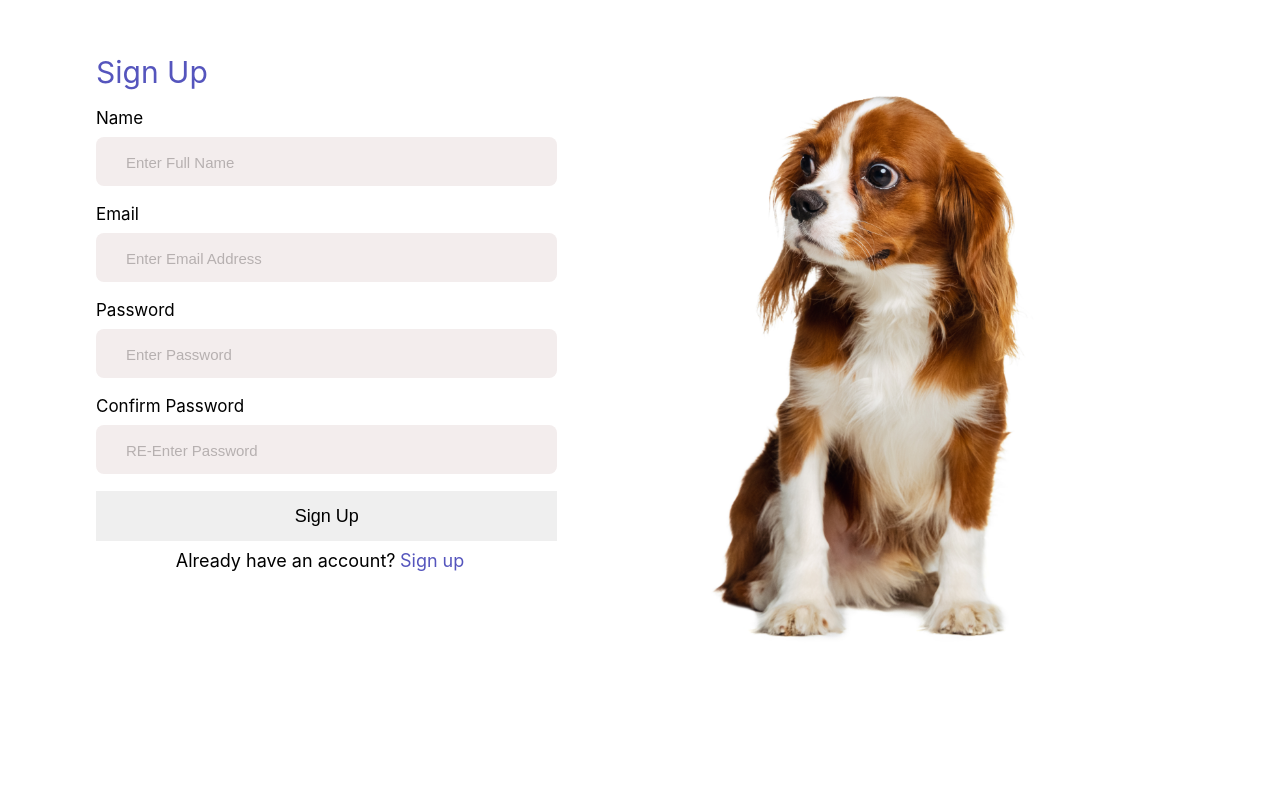
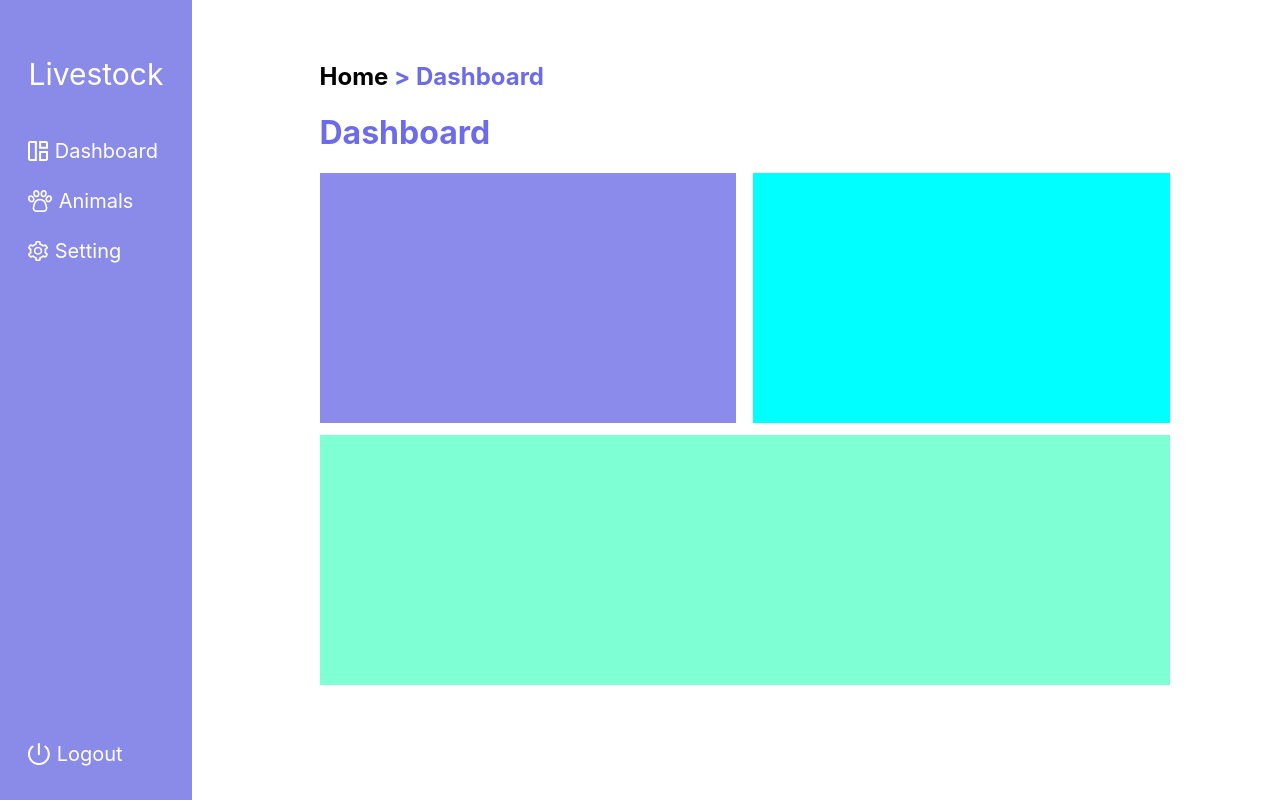
Before and after one commit to minibot47/Final-Year-Project, a React (Create React App) app in the folder my-react-project/: page /Dashboard in a window 1280 px wide. Built offline with nearby package versions, Linux system fonts and the light colour scheme.

Commit message:
made some updates

```diff
--- a/my-react-project/src/App.js
+++ b/my-react-project/src/App.js
@@ -7,9 +7,9 @@ import Dashboard from './pages/Dashboard'
 
 function App() {
   return (
-    <Signup/>
+    // <Signup/>
     // <Signin/>
-    // <Dashboard/>
+    <Dashboard/>
   );
 }
 
--- a/my-react-project/src/pages/Dashboard.css
+++ b/my-react-project/src/pages/Dashboard.css
@@ -77,3 +77,53 @@ p{
 .leftdashboard img{
     margin-right: 5%;
 }
+
+.innerrightdashboard{
+    padding-top: 5%;
+    padding-left: 15%;
+    padding-right: 15%;
+}
+
+.dashboardpage{
+    display: block;
+    width: 500px;
+}
+
+.bluedashboard{
+    color: rgb(108, 108, 234);
+}
+
+.dashboardpagetop{
+    color: rgb(108, 108, 234);
+}
+
+.dashboardanimalcount{
+    display: flex;
+    color: white;
+    height: 250px;
+    width: 850px;
+
+}
+
+.innerdashboardanimalcount{
+    background-color: rgb(139, 139, 236);
+    color: black;
+    width: 50%;
+    height: 250px;
+    margin-right: 2%;
+    margin-bottom: 2%;
+}
+.innerdashboardanimalcount2{
+    background-color: aqua;
+    color: black;
+    width: 50%;
+    height: 250px;
+    margin-bottom: 2%;
+}
+.dashboardchart{
+    width: 850px;
+    height: 250px;
+    background-color: aquamarine;
+    margin-top: 2%;
+
+}
--- a/my-react-project/src/pages/Dashboard.js
+++ b/my-react-project/src/pages/Dashboard.js
@@ -38,7 +38,27 @@ const Dashboard = () => {
                 </div>
 
             </div>
-            <div className='rightdashboard'></div>
+            <div className='rightdashboard'>
+                <div className='innerrightdashboard'>
+                    <h2 className='dashboardpage'>Home  <span className='bluedashboard'> > Dashboard</span></h2>
+                    <h1 className='dashboardpagetop'>Dashboard</h1>
+
+                    <div className='dashboardanimalcount'>
+                        <div className='innerdashboardanimalcount'>
+
+                        </div>
+                        <div className='innerdashboardanimalcount2'>
+
+                        </div>
+
+                    </div>
+                    <div className='dashboardchart'>
+
+
+                    </div>
+                </div>
+
+            </div>
         </div>
 
 
```
